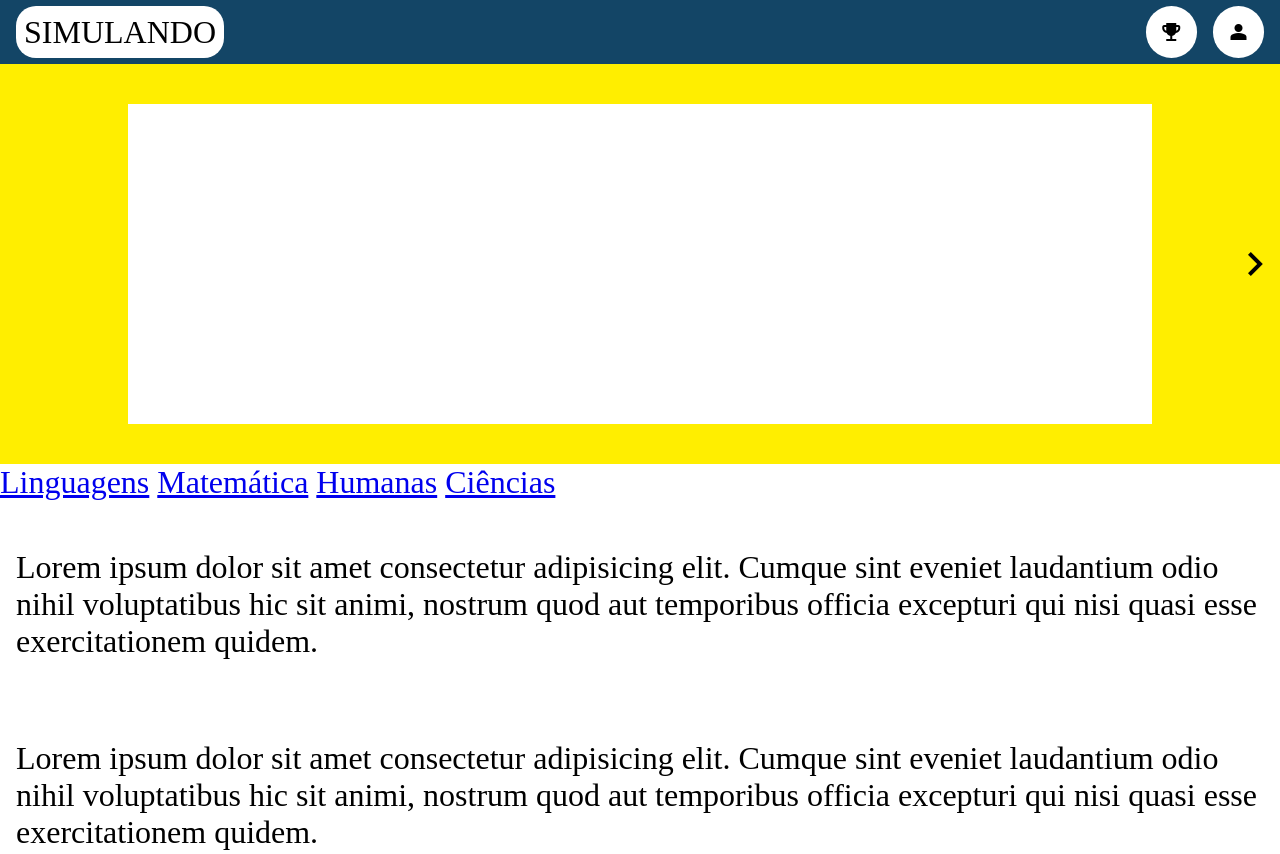
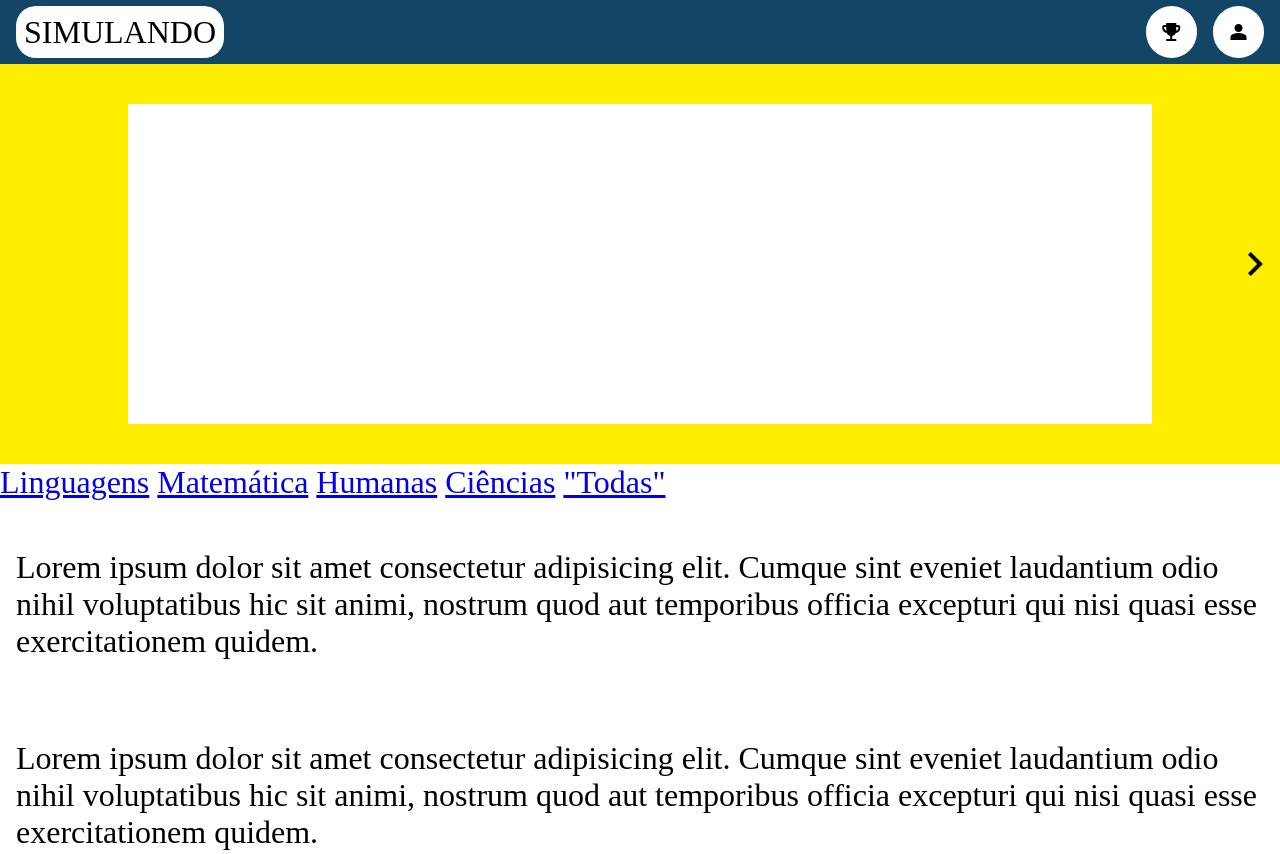
Before and after one commit to Gabi-r7/Web-Simulado-ENEM, a plain HTML site: page index.html in a window 1280 px wide. Shown: the top 854 px of the page. Drawn offline with nearby package versions, Linux system fonts and the light colour scheme.

Commit message:
Inicio de adição de mais categorias

```diff
--- a/index.html
+++ b/index.html
@@ -64,7 +64,7 @@
             <a href="modalidade.html?ano=2023&tipo=Matematica">Matemática</a>
             <a href="modalidade.html?ano=2023&tipo=Humanas">Humanas</a>
             <a href="modalidade.html?ano=2023&tipo=Ciencias">Ciências</a>
-
+            <a href="modalidade.html?ano=2023&tipo=Linguagens&Humanas">"Todas"</a>
         </div>
 
         <section class="sectionTexto">
```
